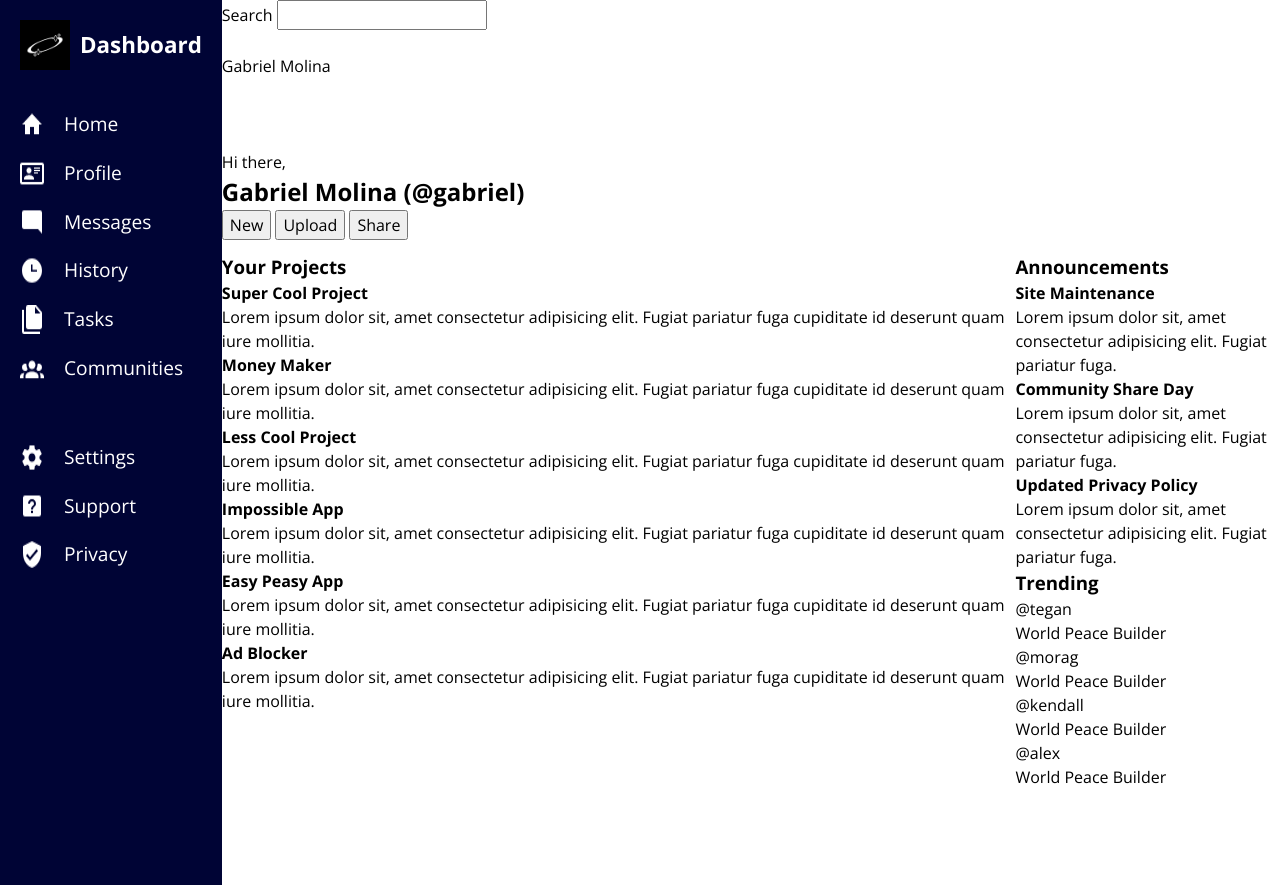
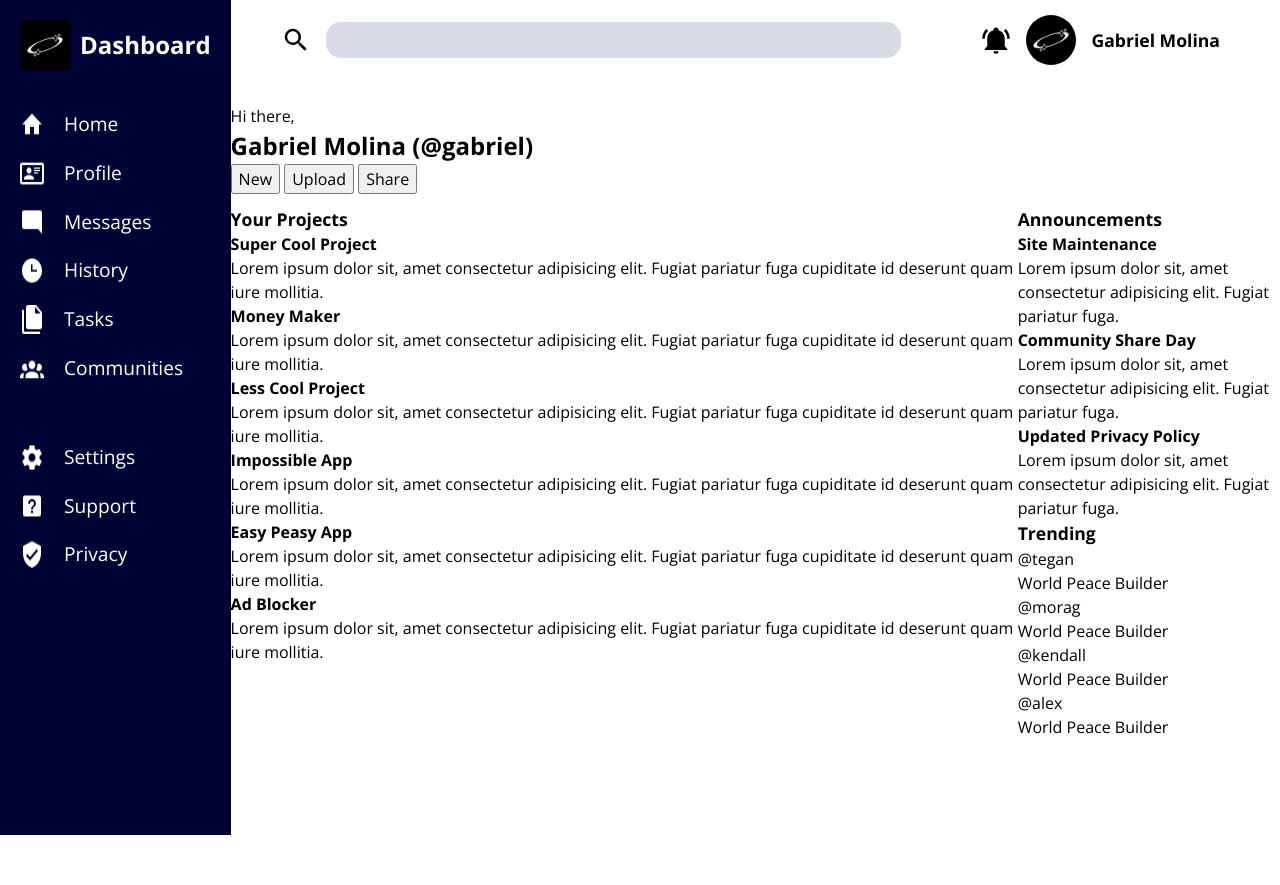
Before and after one commit to gabriel-2600/odin_admin-dashboard, a plain HTML site: page index.html in a window 1280 px wide. After the commit the page ends 835 px from the top, so only its background shows below. Drawn offline with nearby package versions, Linux system fonts and the light colour scheme.

Commit message:
added styles for upper section

```diff
--- a/index.html
+++ b/index.html
@@ -65,15 +65,27 @@
       </div>
 
       <div class="upper-section">
-        <div>
-          <label for="search-bar">Search</label>
+        <div class="search-section">
+          <label for="search-bar"
+            ><img
+              src="assets/search-section/magnify.svg"
+              alt="Search"
+              width="30px"
+              height="30px"
+            />
+          </label>
           <input type="text" id="search-bar" name="q" />
         </div>
 
         <div class="profile">
-          <img src="" alt="" />
-          <img src="" alt="" />
-          <p>Gabriel Molina</p>
+          <img
+            src="assets/search-section/bell-ring.svg"
+            alt="Notifications"
+            width="30px"
+            height="30px"
+          />
+          <img src="assets/logo.jpg" alt="Profile" width="50px" height="50px" />
+          <h3>Gabriel Molina</h3>
         </div>
       </div>
 
--- a/styles.css
+++ b/styles.css
@@ -13,6 +13,7 @@
 :root {
   --navyblue: #000435;
   --white: #ffffff;
+  --blue-gray: #d8dae6;
 }
 
 /* CSS Reset */
@@ -45,7 +46,7 @@ select {
   min-height: 100vh;
   display: grid;
   grid-template-columns: 0.7fr 4fr;
-  grid-template-rows: 1fr 1fr 5fr;
+  grid-template-rows: 80px 1fr 5fr;
 }
 
 .dashboard {
@@ -113,7 +114,7 @@ select {
 }
 
 h1 {
-  font-size: 1.4rem;
+  font-size: 1.5rem;
 }
 
 .dashboard ul {
@@ -140,3 +141,51 @@ li {
 .dashboard a:hover {
   border-bottom: 1px solid var(--white);
 }
+
+/* Upper Section */
+.upper-section {
+  padding: 0 60px 0 50px;
+  display: flex;
+  align-items: center;
+  justify-content: space-between;
+}
+
+.search-section {
+  display: flex;
+  align-items: center;
+  flex: 1 1 620px;
+  max-width: 620px;
+  min-width: 220px;
+  gap: 15px;
+}
+
+.search-section input {
+  width: 100%;
+  border: 0;
+  border-radius: 15px;
+  background-color: var(--blue-gray);
+  padding: 5px 7px 5px 7px;
+  font-size: 1.1rem;
+}
+
+label[for="search-bar"] {
+  display: flex;
+  align-items: center;
+  justify-content: center;
+}
+
+.profile {
+  display: flex;
+  align-items: center;
+  gap: 15px;
+}
+
+h3 {
+  font-size: 1.1rem;
+}
+
+.profile img[alt="Profile"] {
+  border-radius: 100px;
+}
+
+/* Create Content Section */
```
Also changed, not shown: assets/search-section/bell-ring.svg (added), assets/search-section/magnify.svg (added).
